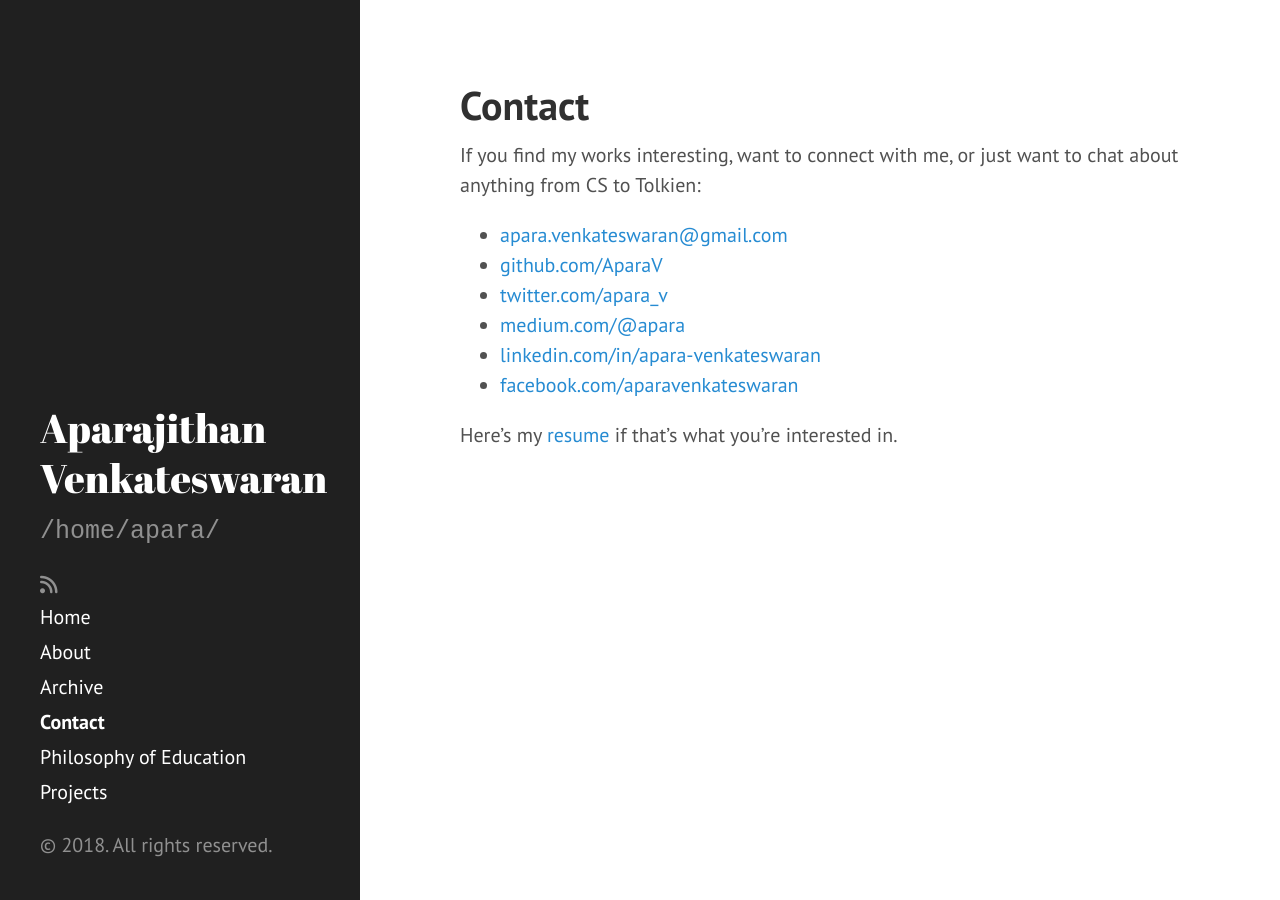
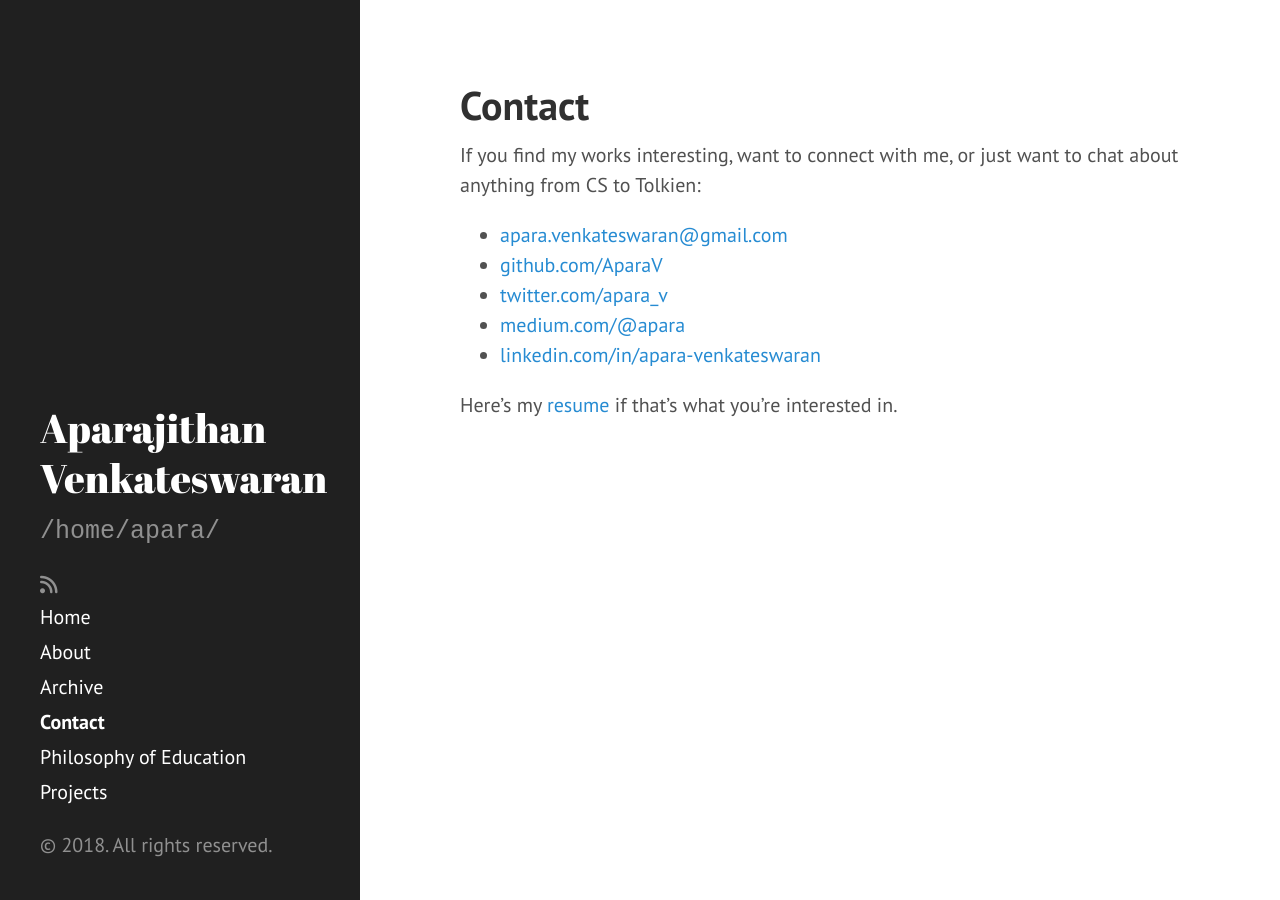
Before and after one commit to AparaV/aparavenkat.com, a Jekyll site: the page built from contact.md, in a window 1280 px wide. Built offline with Jekyll 4.4.1, drawn with Linux system fonts in a browser that asks for light colours; nearby versions of some CDN libraries.

Commit message:
Update resume and fix links in contact section

```diff
--- a/contact.md
+++ b/contact.md
@@ -5,11 +5,10 @@
 
 If you find my works interesting, want to connect with me, or just want to chat about anything from CS to Tolkien:
 
-* [apara.venkateswaran@gmail.com](mailto:apara.venkateswaran@gmail.com)
-* [github.com/AparaV](http://github.com/AparaV)
-* [twitter.com/apara_v](http://twitter.com/apara_v)
-* [medium.com/@apara](https://medium.com/@apara)
-* [linkedin.com/in/apara-venkateswaran](http://www.linkedin.com/in/apara-venkateswaran)
-* [facebook.com/aparavenkateswaran](http://www.facebook.com/aparavenkateswaran)
+* [apara.venkateswaran@gmail.com](mailto:apara.venkateswaran@gmail.com){:target="_blank"}
+* [github.com/AparaV](http://github.com/AparaV){:target="_blank"}
+* [twitter.com/apara_v](http://twitter.com/apara_v){:target="_blank"}
+* [medium.com/@apara](https://medium.com/@apara){:target="_blank"}
+* [linkedin.com/in/apara-venkateswaran](http://www.linkedin.com/in/apara-venkateswaran){:target="_blank"}
 
-Here's my <a href="/assets/AparajithanVenkateswaran.pdf" target="_blank">resume</a> if that's what you're interested in.
+Here's my [resume](/assets/pdf/AparajithanVenkateswaran.pdf){:target="_blank"} if that's what you're interested in.
```
Also changed, not shown: 2 other files.
